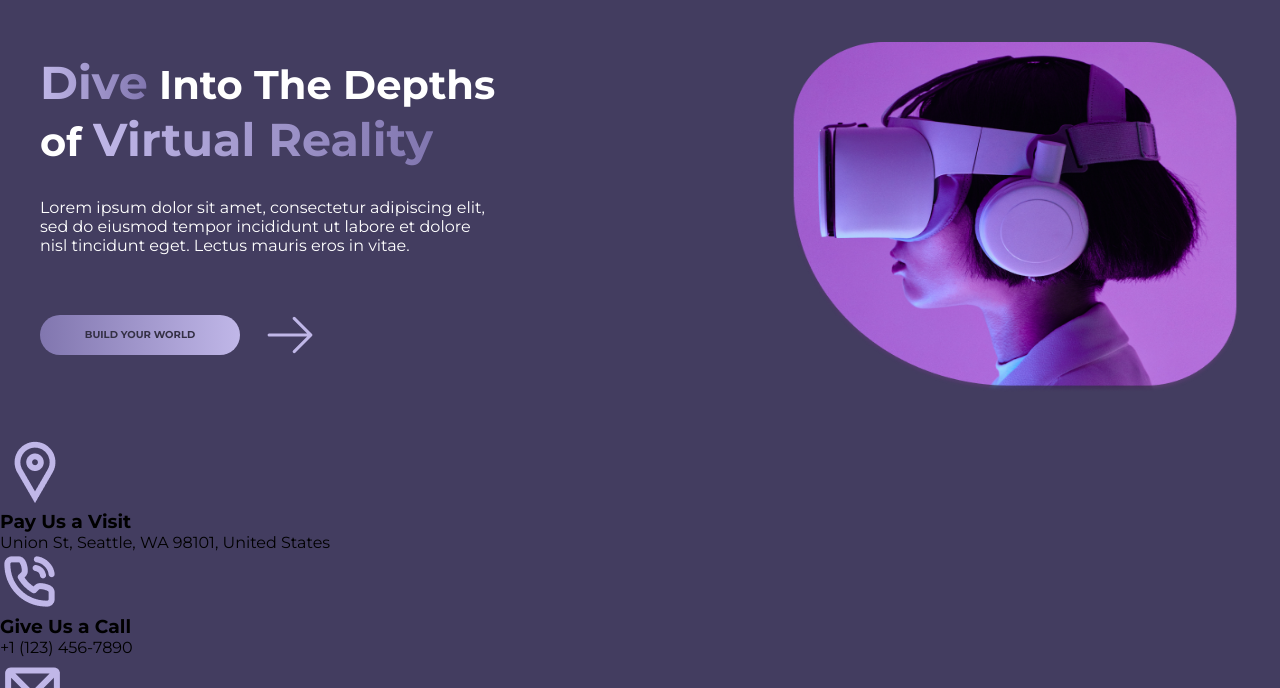
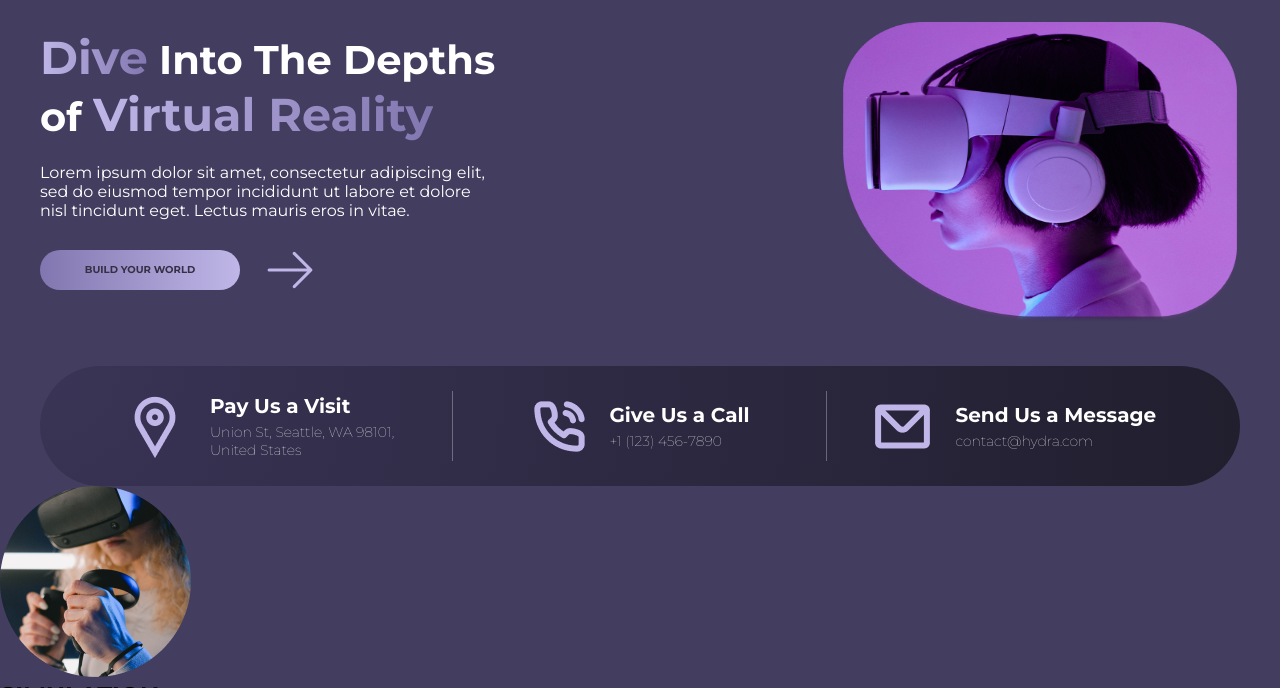
Before and after one commit to telesdiogoo/HYDRA-LADING-PAGE, a plain HTML site: page index.html in a window 1280 px wide. Shown: the part 112-800 px from the top of the page. Drawn offline with Linux system fonts and the light colour scheme.

Commit message:
paginal inicial finalizada

```diff
--- a/index.html
+++ b/index.html
@@ -57,37 +57,30 @@
 
     <article>
         <div class="information-store">
-            <div class="location">
+            <div class="information">
                 <img src="./img/Location-Icon.png" alt="ícone de localização">
-                <h3>
-                    Pay Us a Visit
-                </h3>
-                <p>
-                    Union St, Seattle, WA 98101, United States
-                </p>
+                <div class="info-text">
+                    <h3>Pay Us a Visit</h3>
+                    <p>Union St, Seattle, WA 98101, United States</p>
+                </div>
             </div>
 
-            <div class="telephone">
+            <div class="information">
                 <img src="./img/phone-call.png" alt="ícone de telefone">
-                <h3>
-                    Give Us a Call
-                </h3>
-                <p>
-                    +1 (123) 456-7890
-                </p>
+                <div class="info-text">
+                    <h3>Give Us a Call</h3>
+                    <p>+1 (123) 456-7890</p>
+                </div>
             </div>
 
-            <div class="email">
+            <div class="information">
                 <img src="./img/mail.png" alt="ícone de email">
-                <h3>
-                    Send Us a Message
-                </h3>
-                <p>
-                    contact@hydra.com
-                </p>
+                <div class="info-text">
+                    <h3>Send Us a Message</h3>
+                    <p>contact@hydra.com</p>
+                </div>
             </div>
         </div>
-
     </article>
 
     <section class="cards">
--- a/styles.css
+++ b/styles.css
@@ -13,7 +13,7 @@ nav {
     display: flex;
     justify-content: space-between;
     align-items: center;
-    margin: 20px auto 0;
+    margin: 0px auto;
     padding: 20px 40px;
 }
 
@@ -84,7 +84,7 @@ nav {
     font-size: 40px;
     font-weight: bold;
     color: #FFFFFF;
-    margin-bottom: 30px;
+    margin-bottom: 20px;
 }
 
 .span-content {
@@ -98,7 +98,7 @@ nav {
 .paragraph-content {
     font-size: 16px;
     color: #FFFFFF;
-    margin-bottom: 30px;
+    margin-bottom: px;
 }
 
 .button-build-container {
@@ -127,6 +127,61 @@ nav {
 }
 
 .image-home img {
-    width: 450px;
-    height: 350px;
+    width: 400px;
+    height: 300px;
 }
+
+.information-store {
+    width: 1200px;
+    height: 120px;
+    display: flex;
+    align-items: center;
+    justify-content: center;
+    gap: 0;
+    flex-direction: row;
+    border-radius: 90px;
+    background: radial-gradient(circle at top left, #3A3456 0%, #211E2E 100%);
+    margin: 0 auto;
+    padding: 0 40px;
+}
+
+.information {
+    display: flex;
+    align-items: center;
+    gap: 20px;
+    padding: 0 40px;
+    position: relative;
+    flex: 1;
+    justify-content: center;
+}
+
+.information:not(:last-child)::after {
+    content: '';
+    position: absolute;
+    right: 0;
+    top: 50%;
+    transform: translateY(-50%);
+    width: 1px;
+    height: 70px;
+    background-color: rgba(255, 255, 255, 0.3);
+
+}
+
+.info-text {
+    display: flex;
+    flex-direction: column;
+    gap: 5px;
+}
+
+.info-text h3 {
+    color: #FFFFFF;
+    font-size: 20px;
+    font-weight: bold;
+}
+
+.info-text p {
+    color: #FFFFFF;
+    font-size: 14px;
+    font-weight: 100;
+
+}
```
